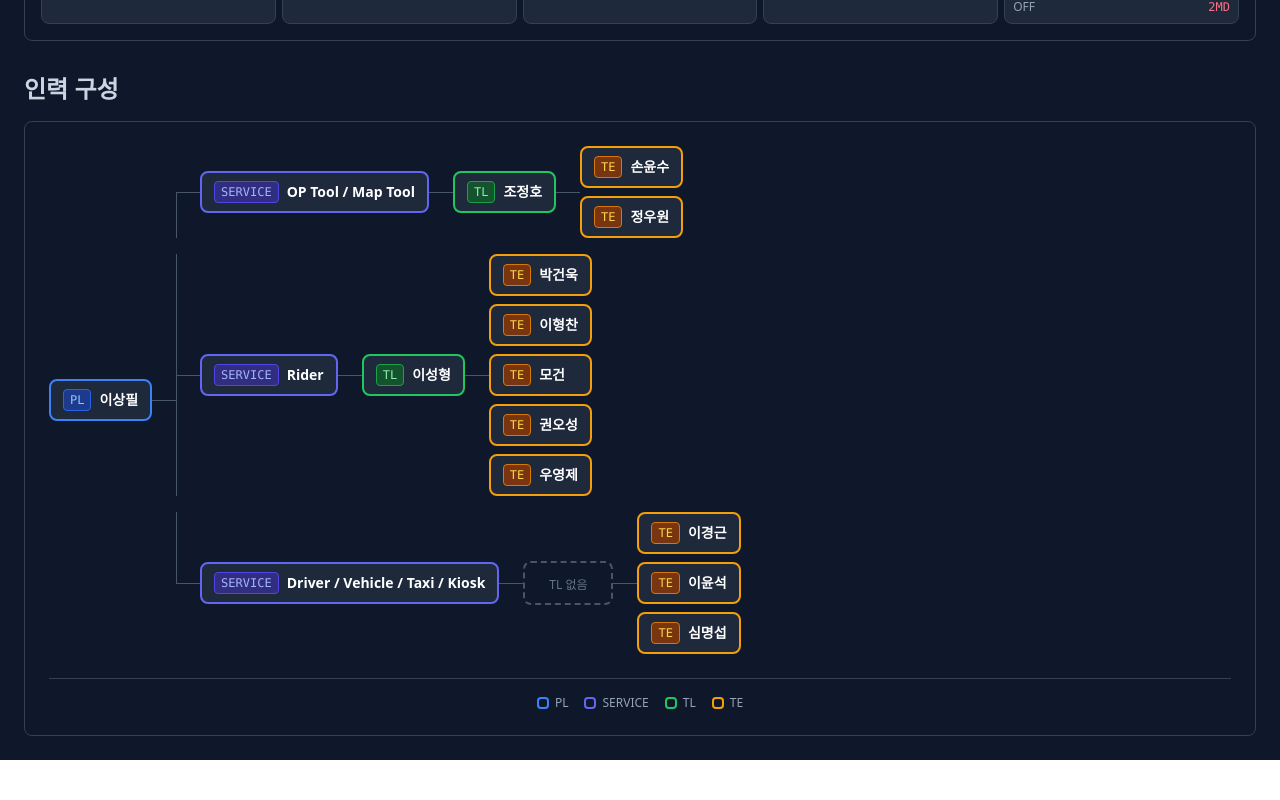
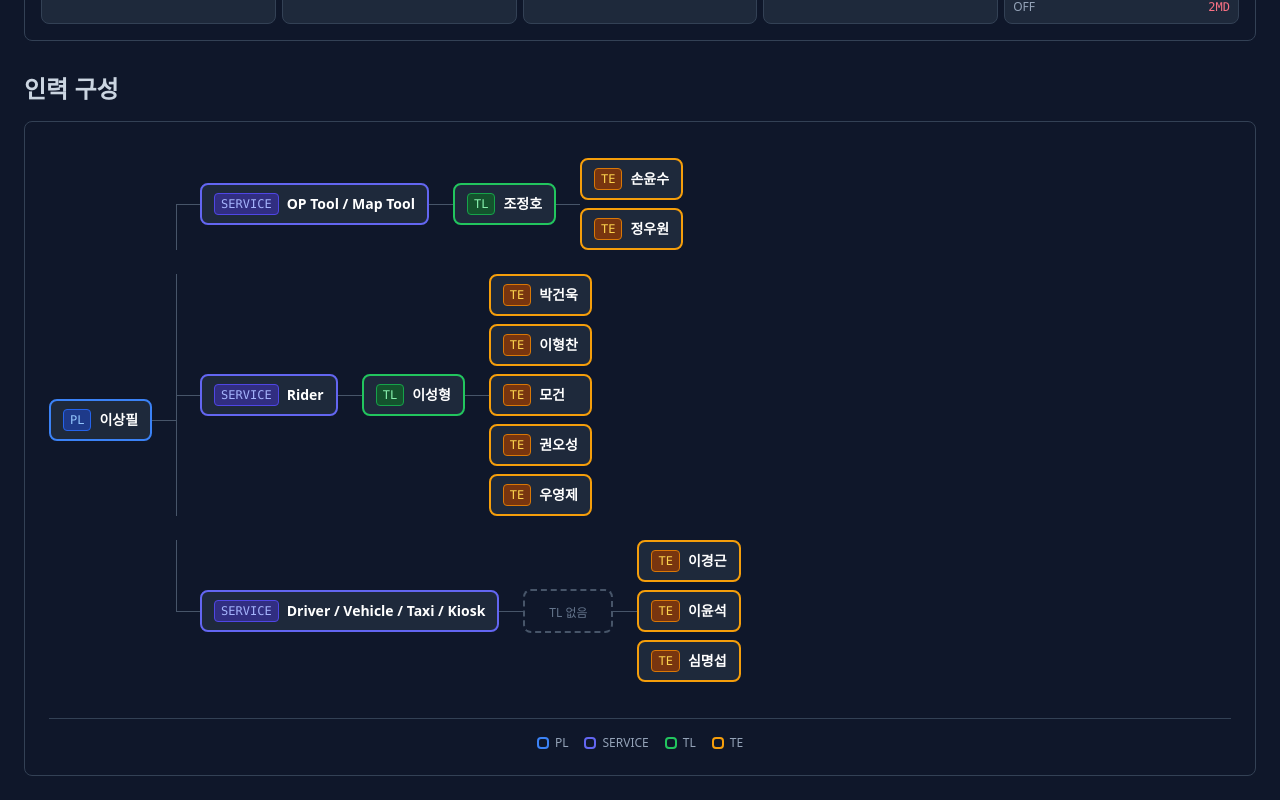
Before and after one commit to yyc002/resource-tracker, a React (Vite) app: page / in a window 1280 px wide. Shown: the part 1738-2538 px from the top of the page. Before the commit the page ends 2498 px from the top, so only its background shows below. Built offline with nearby package versions, Linux system fonts and the light colour scheme.

Commit message:
fix: 인력 구성 트리 수직 연결선 끊김 수정

```diff
--- a/src/components/OrgTree.tsx
+++ b/src/components/OrgTree.tsx
@@ -72,7 +72,7 @@ function ServiceRow({
   isLast: boolean
 }) {
   return (
-    <div className="flex items-center">
+    <div className="flex items-center py-3">
       {/* 분기 커넥터 */}
       <BranchLine isFirst={isFirst} isLast={isLast} />
 
@@ -120,8 +120,8 @@ export default function OrgTree({ data }: OrgTreeProps) {
           <PersonNode person={data.pl} />
           <HorizConnector />
 
-          {/* 서비스 분기 열 */}
-          <div className="flex flex-col gap-4">
+          {/* 서비스 분기 열 — gap 제거해야 BranchLine 수직선이 끊기지 않음 */}
+          <div className="flex flex-col">
             {data.services.map((svc, i) => (
               <ServiceRow
                 key={svc.serviceName}
```
